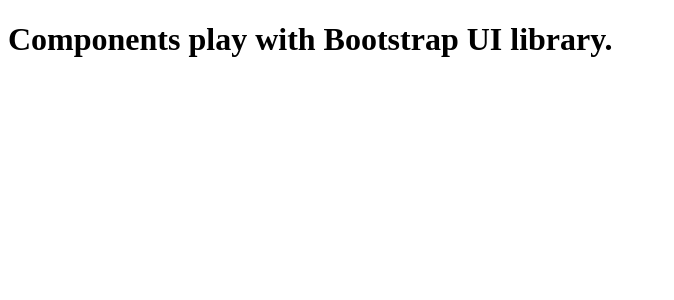
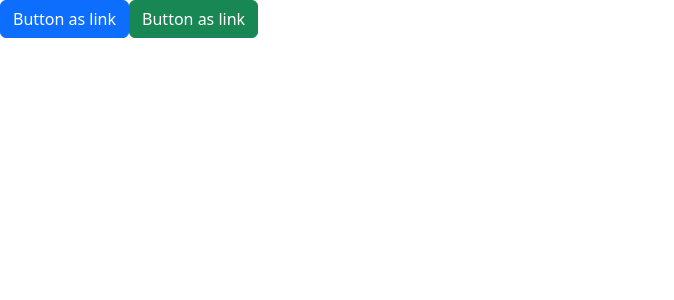
Before and after one commit to NS-25/Bootstraps-project, a React (Vite) app: page / in a window 1280 px wide. Shown: the top 300 px of the page, without its empty margins (0-674 px from the left). Built offline with nearby package versions, Linux system fonts and the light colour scheme.

Commit message:
bootstrap button testing

```diff
--- a/package.json
+++ b/package.json
@@ -10,7 +10,10 @@
     "preview": "vite preview"
   },
   "dependencies": {
+    "@popperjs/core": "^2.11.8",
+    "bootstrap": "^5.3.3",
     "react": "^19.0.0",
+    "react-bootstrap": "^2.10.9",
     "react-dom": "^19.0.0"
   },
   "devDependencies": {
@@ -22,6 +25,7 @@
     "eslint-plugin-react-hooks": "^5.1.0",
     "eslint-plugin-react-refresh": "^0.4.19",
     "globals": "^15.15.0",
+    "sass": "^1.86.0",
     "vite": "^6.2.0"
   },
   "packageManager": "pnpm@10.6.1+sha512.40ee09af407fa9fbb5fbfb8e1cb40fbb74c0af0c3e10e9224d7b53c7658528615b2c92450e74cfad91e3a2dcafe3ce4050d80bda71d757756d2ce2b66213e9a3"
--- a/src/App.jsx
+++ b/src/App.jsx
@@ -1,9 +1,17 @@
 import React from "react";
+/* The following line can be included in your src/index.js or App.js file */
+
+import { Button } from "react-bootstrap";
 
 const App = () => {
   return (
     <div>
-      <h1>Components play with Bootstrap UI library.</h1>
+      <Button as="a" variant="primary">
+        Button as link
+      </Button>
+      <Button as="a" variant="success">
+        Button as link
+      </Button>
     </div>
   );
 };
--- a/src/main.jsx
+++ b/src/main.jsx
@@ -1,5 +1,6 @@
 import { StrictMode } from "react";
 import { createRoot } from "react-dom/client";
+import "bootstrap/dist/css/bootstrap.min.css";
 import "./index.css";
 import App from "./App.jsx";
 
--- /dev/null
+++ b/src/scss/styles.scss
@@ -0,0 +1,4 @@
+
+
+/* The following line can be included in a src/App.scss */
+@import '~bootstrap/scss/bootstrap';
```
Also changed, not shown: 1 other file (tests, documents, lock files or other folders).
